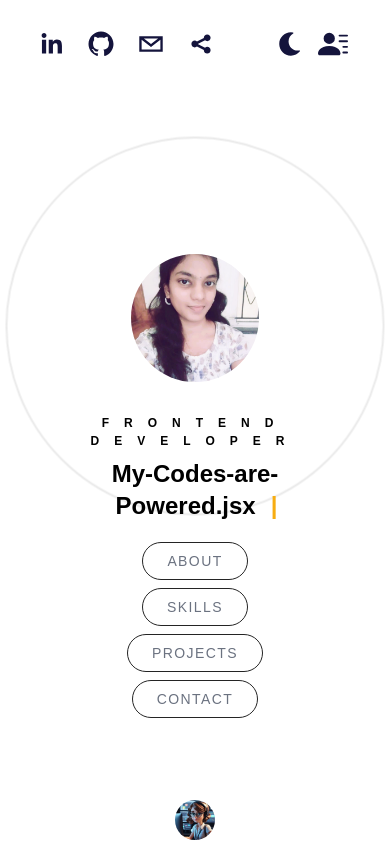
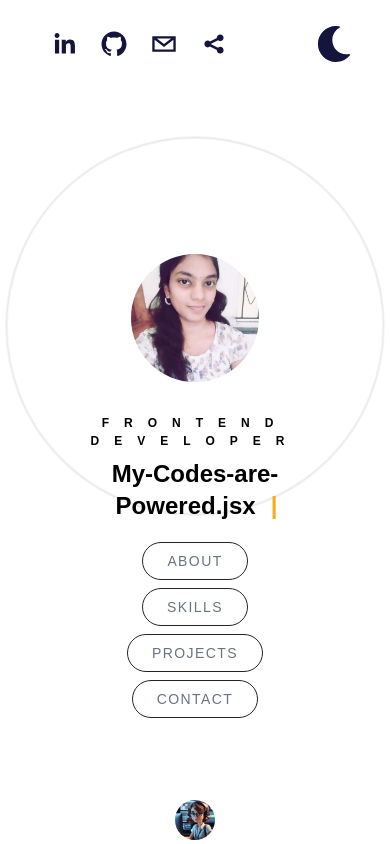
Before and after one commit to Priyanga-Developer/NewPortfolio, a React (Create React App) app: page / in a window 390 px wide. Shown: the top 844 px of the page. Built offline with nearby package versions, Linux system fonts and the light colour scheme; the HTML template or start-up script is replaced by a standard one.

Commit message:
PHONE NUMBER IS REMOVED

```diff
--- a/src/Components/Contact.jsx
+++ b/src/Components/Contact.jsx
@@ -19,8 +19,8 @@ const Contact = () => {
 
         <div className=' flex flex-col md:space-y-5 flex-nowrap justify-center items-start mx-auto '>
               <div className='flex items-center justify-center space-x-5'>
-              <FaPhone className='text-[#F7AB0A] h-6 w-6 animate-pulse' />
-              <p className='text-lg'>+91-7868075256</p>
+              {/* <FaPhone className='text-[#F7AB0A] h-6 w-6 animate-pulse' />
+              <p className='text-lg'>+91-7868075256</p> */}
               </div>
               <div className='flex items-center justify-center space-x-5'>
               <IoMail className='text-[#F7AB0A] h-6 w-6 animate-pulse' />
--- a/src/Components/Header.jsx
+++ b/src/Components/Header.jsx
@@ -102,11 +102,11 @@ const Header = () => {
       className='md:text-3xl text-4xl  cursor-pointer transition duration-100  text-[#14143c]'
        />: <MdLightMode  onClick={()=>setDarkMode(!darkMode)}
        className='md:text-3xl text-4xl  cursor-pointer transition duration-100  text-[#F7AB0A]' />}
-        <a href='./Priyanga_FrontEnd_Developer.pdf'target='_blank'  rel='noreferrer' download='Priyanga_Developer' className=' w-full flex  items-center justify-around  gap-5  border-[#fa0]
+        {/* <a href='#'target='_blank'  rel='noreferrer' download='Priyanga_Developer' className=' w-full flex  items-center justify-around  gap-5  border-[#fa0]
          rounded-full px-[10px] py-[6px] duration-500   hover:bg-[#f9f9cd] dark:hover:text-black'  >
         <BsFillPersonLinesFill className=' text-3xl  cursor-pointer text-[#14143c] dark:text-[#F7AB0A]'/>
                   <><p className=' uppercase hidden md:inline-flex text-sm text-gr'> GET Resume</p></>
-                   </a>
+                   </a>  */}
       </motion.div>
 </header>
   )
```
